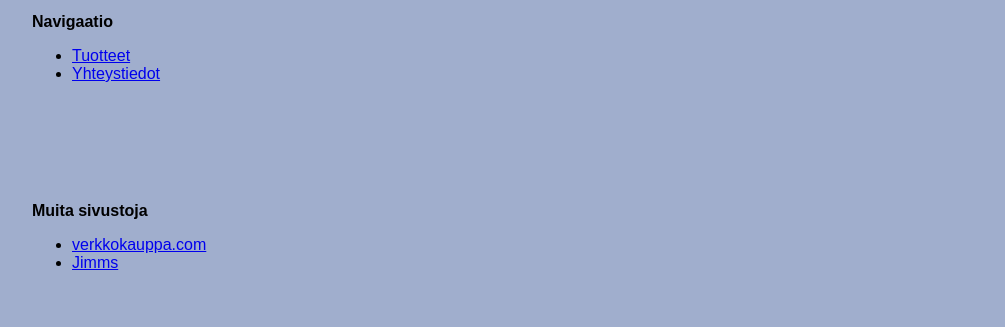
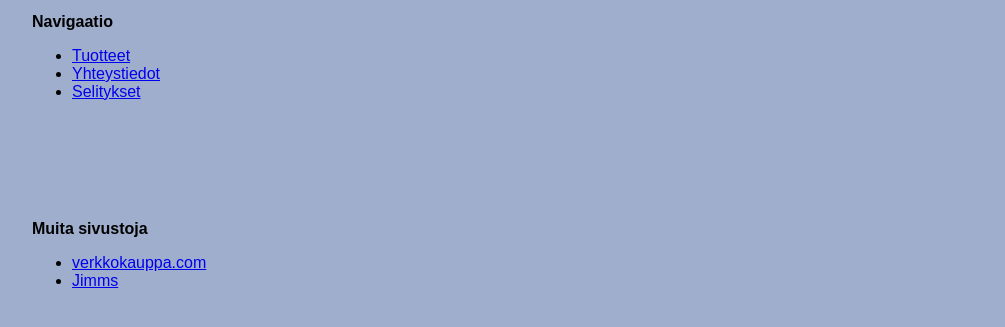
Before and after one commit to ShadowTux/shadowtux.github.io, a plain HTML site: page store/index.html in a window 1280 px wide. Shown: the part 373-700 px from the top of the page, without its empty margins (96-1101 px from the left). Drawn offline with Linux system fonts and the light colour scheme.

Commit message:
navigaatio ja 2 lisää juttua ja kasiota

```diff
--- a/store/index.html
+++ b/store/index.html
@@ -37,6 +37,7 @@ p
 <ul>
   <li><a href="Tuotteet/index.html">Tuotteet</a></li>
   <li><a href="Yhteystiedot/index.html">Yhteystiedot</a></li>
+  <li><a href="Selitykset/index.html">Selitykset</a></li>
 </ul>
   <br>
   <br>
```
